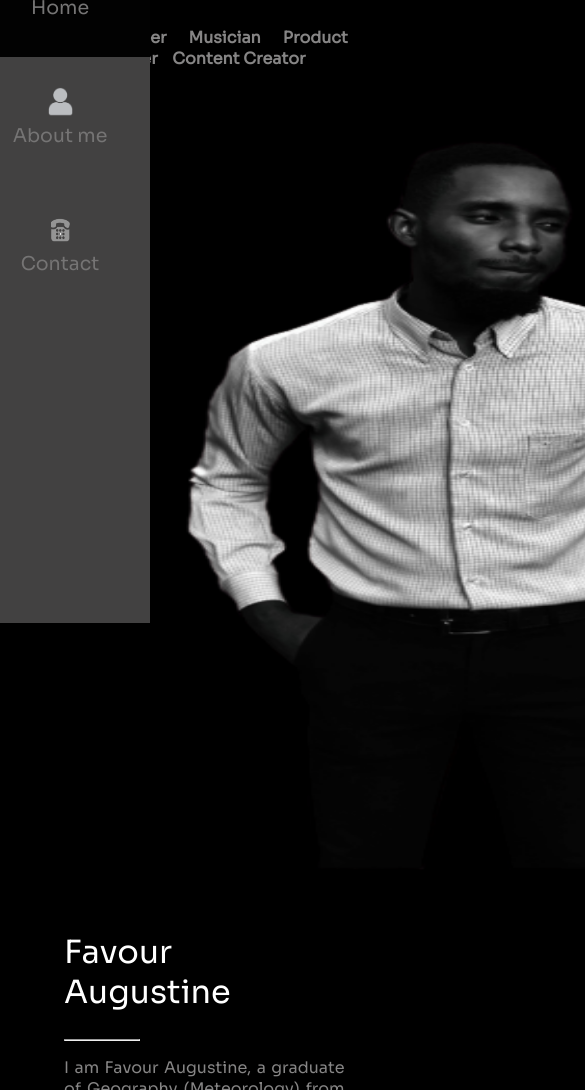
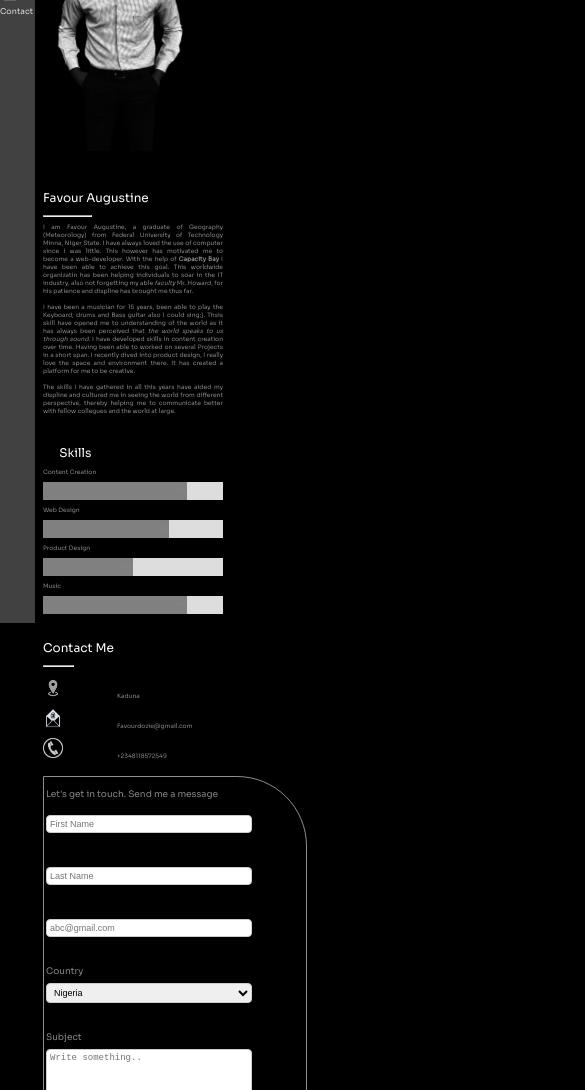
Before and after one commit to Fhayz/Profile-Web, a plain HTML site: page index.html in a window 390 px wide. Shown: the part 221-1311 px from the top of the page, 585 px wide, since content can reach past the window. Drawn offline with Linux system fonts and the light colour scheme.

Commit message:
second commit

```diff
--- a/index.html
+++ b/index.html
@@ -13,10 +13,10 @@
 <body>
     <!-- nav bar -->
 <div class="Navbar">
-  <img src="./IMG_1767__1_-removebg-preview.png" width="150px" height="150px" alt="" style="background-color:#424141; margin-top: 0%;">
-    <a href="#header" style="line-height: 0%; background-color:#020202"><img src="./icons/imageshome-removebg-preview.png" width="30px" height="25px"  alt=""><p>Home</p> </a>
-    <a href="#h2r" style="line-height: 0%; background-color:#424141"><img src="./icons/685-6851196_person-icon-grey-hd-png-download-removebg-preview.png " style="background-color:#424141" alt="" width="25px" height="30px"><p>About me</p> </a>
-    <a href="#Contact" style="line-height: 0%; background-color:#424141"> <img src="./icons/images-removebg-preview (2).png" style="background-color:#424141" alt="" width="25px" height="30px"> <p>Contact</p> </a>
+  <img src="./IMG_1767__1_-removebg-preview.png" width="150px" height="150px" alt="" class="first" style="background-color:#424141; margin-top: 0%;">
+    <a href="#header" style="line-height: 0%; background-color:#020202"><img src="./icons/imageshome-removebg-preview.png" class="icon" width="30px" height="25px"  alt=""><p>Home</p> </a>
+    <a href="#h2r" style="line-height: 0%; background-color:#424141"><img src="./icons/685-6851196_person-icon-grey-hd-png-download-removebg-preview.png " class="icon" style="background-color:#424141" alt="" width="25px" height="30px"><p>About me</p> </a>
+    <a href="#Contact" style="line-height: 0%; background-color:#424141"> <img src="./icons/images-removebg-preview (2).png" style="background-color:#424141" alt="" width="25px" height="30px" class="icon"> <p>Contact</p> </a>
 </div>
 <!-- main -->
 <div class="section" id="header">
@@ -63,11 +63,11 @@
     <h2 class="Contact Me" style="color: rgb(255, 255, 255); font-weight: 100; font-size: 2em; ">Contact Me</h2>
     <hr style="margin-right:83% ;">
     <br>
-    <img src="./icons/location-icon-png-3-300x300-removebg-preview.png" alt="" width="60px" height="60px"><span>Kaduna</span>
+    <img src="./icons/location-icon-png-3-300x300-removebg-preview.png" alt="" class="icon1" width="60px" height="60px" ><span>Kaduna</span>
     <br><br>
-    <img src="./icons/341-3414654_email-icon-e-mail-icon-black-png-transparent-removebg-preview.png" alt="" width="60px" height="60px"><span>Favourdozie@gmail.com</span>
+    <img src="./icons/341-3414654_email-icon-e-mail-icon-black-png-transparent-removebg-preview.png" alt="" class="icon1" width="60px" height="60px"><span>Favourdozie@gmail.com</span>
     <br><br>
-    <img src="./icons/Phone-Icon-Free-PNG-removebg-preview.png" alt="" width="60px" height="60px"><span>+2348118572549</span> </div>
+    <img src="./icons/Phone-Icon-Free-PNG-removebg-preview.png" class="icon1" alt="" width="60px" height="60px"><span>+2348118572549</span> </div>
 </div><br><br>
 <div class="form">
   <form action="mailto:favourdozie@gmail.com">
@@ -78,7 +78,7 @@
     <input type="text" id="lnmame" name="lname" placeholder="Last Name" required><br><br>
     <label for=""></label>
     <input type="text" id="emailaddress" placeholder="abc@gmail.com" required><br><br>
-    <label for="country">Country</label>
+    <label for="country">Country</label><br>
     <select id="country" name="country" required><br><br>
       <option value="australia">Nigeria</option>
       <option value="canada">Canada</option>
--- a/style.css
+++ b/style.css
@@ -103,3 +103,105 @@ input[type=text], select, textarea {
   .Web {width: 70%; background-color: #808080;} /* Blue */
   .pd {width: 50%; background-color: #808080;} /* Red */
   .Ms {width: 80%; background-color: #808080;} /* Dark Grey */
+
+  @media only screen and (min-width: 390px) and (max-width: 844px) {
+    .Navbar {
+        width: 35px;
+   /* width: 0; */
+  position: fixed;
+   transition: 0.5s; */
+  padding-top: 60px; */
+  background-color: #424141;
+    }
+    .Navbar a{
+      padding: 20px 20px 20px 0px;
+      text-decoration: none;
+      font-size: 8px;
+      color: #e0dcdc;
+      display: block;
+      transition: 0.3s;
+      line-height: 10%;
+      text-align: center;
+  }
+  img{
+    width: 200px;
+    height: 250px;
+    margin-left: 0px;
+    margin-right: 30%;
+  }
+  .icon{
+    width: 20px;
+    height: 20px;
+  }
+  body{
+    font-size: 6px;
+    padding: 5px;
+    width: 300px;
+    padding-right: ;
+  }
+  .section2{
+    text-align: justify;
+    color:rgb(134, 133, 133);
+    margin-left: 10%;
+    margin-top: 10%;
+    margin-right: 30%;}
+
+    h1{
+      font-size: small;
+      margin-right: 19%;
+      font-weight: lighter;
+      margin-left: 9%;
+
+    }
+
+    .first{
+      width: 30px;
+      height: 30px;
+    }
+    input[type=text], select, textarea {
+      width: 80%;
+      padding: 3px;
+      border: 1px solid #ccc;
+      border-radius: 4px;
+      box-sizing: border-box;
+      margin-top: 6px;
+      margin-bottom: 16px;
+      resize: vertical;
+      font-size: xx-small;
+
+    }
+    .form{
+      font-size: 9px;
+      margin-left:10% ;
+      margin-right: 2%;
+      /* border: 1px solid #8d8f8f; */
+      border-width: 1px;
+      padding: 2px;
+      border-bottom-left-radius: 70px;
+      border-top-right-radius: 70px;
+      border-style: groove;
+      margin-bottom: 90px;
+      padding-bottom: 30px;
+  }
+  input[type=button] {
+    background-color: #ccc9c9;
+    color: rgb(17, 16, 16);
+    padding: 3px 6px;
+    border: none;
+    border-radius: 4px;
+    cursor: pointer;
+  }
+  .skills {
+    text-align: right; /* Right-align text */
+    padding-top: 5px; /* Add top padding */
+    padding-bottom: 5px; /* Add bottom padding */
+    color: rgb(134, 133, 133); /* White text color */}
+  .icon1{
+    width: 20px;
+    height: 20px;
+  }
+  h4{
+    margin-right: 60px;
+    margin-left: 50px;
+  }
+}
```
